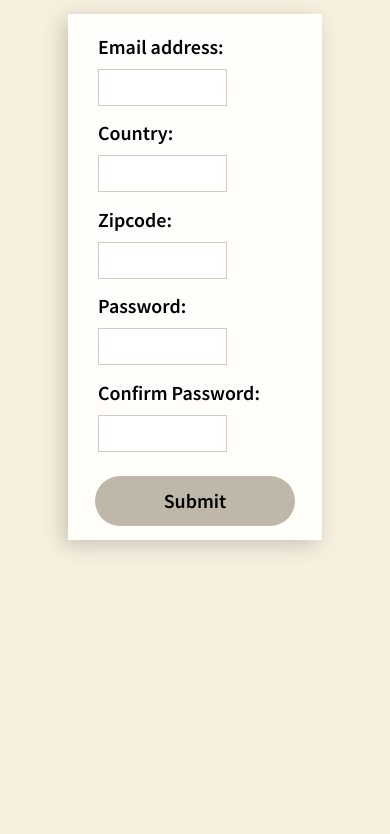
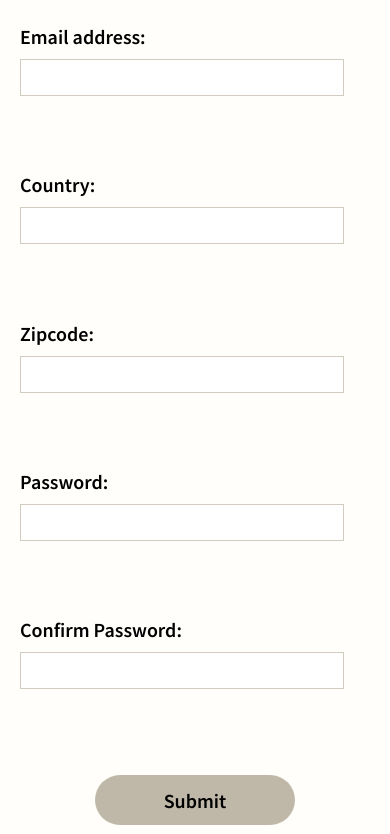
Before and after one commit to sheacronin/form, a plain HTML site: page index.html in a window 390 px wide. Shown: the part 116-950 px from the top of the page. Before the commit the page ends 844 px from the top, so only its background shows below. Drawn offline with Linux system fonts and the light colour scheme.

Commit message:
Add media queries for mobile

```diff
--- a/style.css
+++ b/style.css
@@ -95,3 +95,22 @@ input {
     cursor: pointer;
     color: white;
 }
+
+@media (max-width: 1000px) {
+    body {
+        margin: 30px auto;
+    }
+    form {
+        width: 100vw;
+        height: 104vh;
+        padding: 20px 0;
+    }
+    input {
+        width: 80%;
+    }
+    .error {
+        bottom: 0;
+        right: 20px;
+        top: auto;
+    }
+}
```
